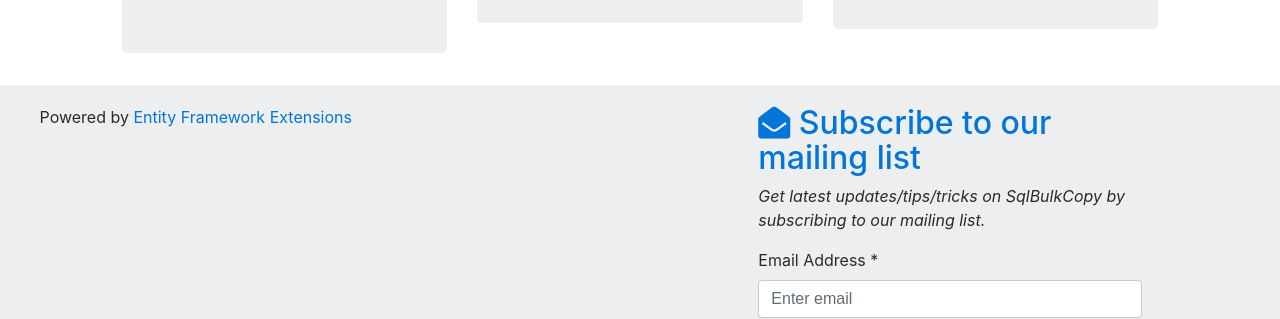
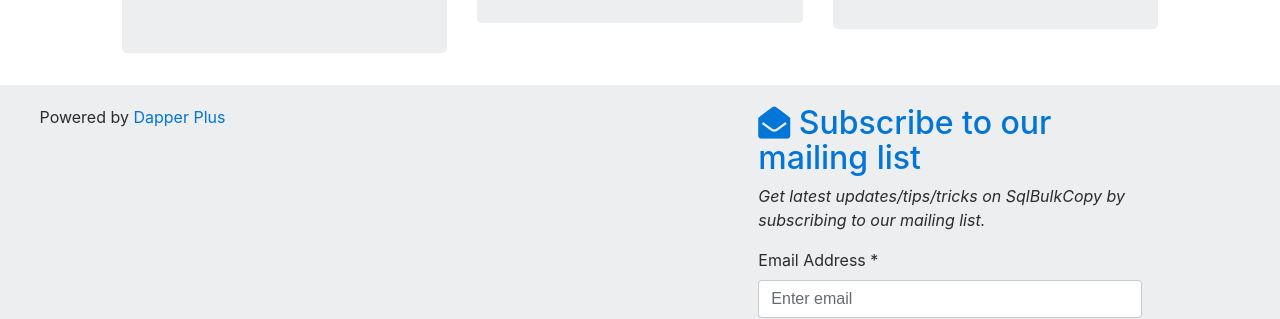
Before and after one commit to thiagopbarnabe/dapper-tutorial, a Jekyll site: the page built from docs/index.md, in a window 1280 px wide. Shown: the part 1087-1406 px from the top of the page. Built offline with Jekyll 4.4.1, drawn with Linux system fonts in a browser that asks for light colours; nearby versions of some CDN libraries.

Commit message:
Update default.html

```diff
--- a/docs/_layouts/default.html
+++ b/docs/_layouts/default.html
@@ -167,7 +167,7 @@ header .navbar .active {
 		<div class="container-fluid">
 			<div class="row">
 				<div class="col-md-7">
-					&nbsp;Powered by <a href="http://entityframework-extensions.net/">Entity Framework Extensions</a>
+					&nbsp;Powered by <a href="http://dapper-plus.net/">Dapper Plus</a>
 					<hr class="hidden-md-up" />
 				</div>
 				<div class="col-md-4">
```
